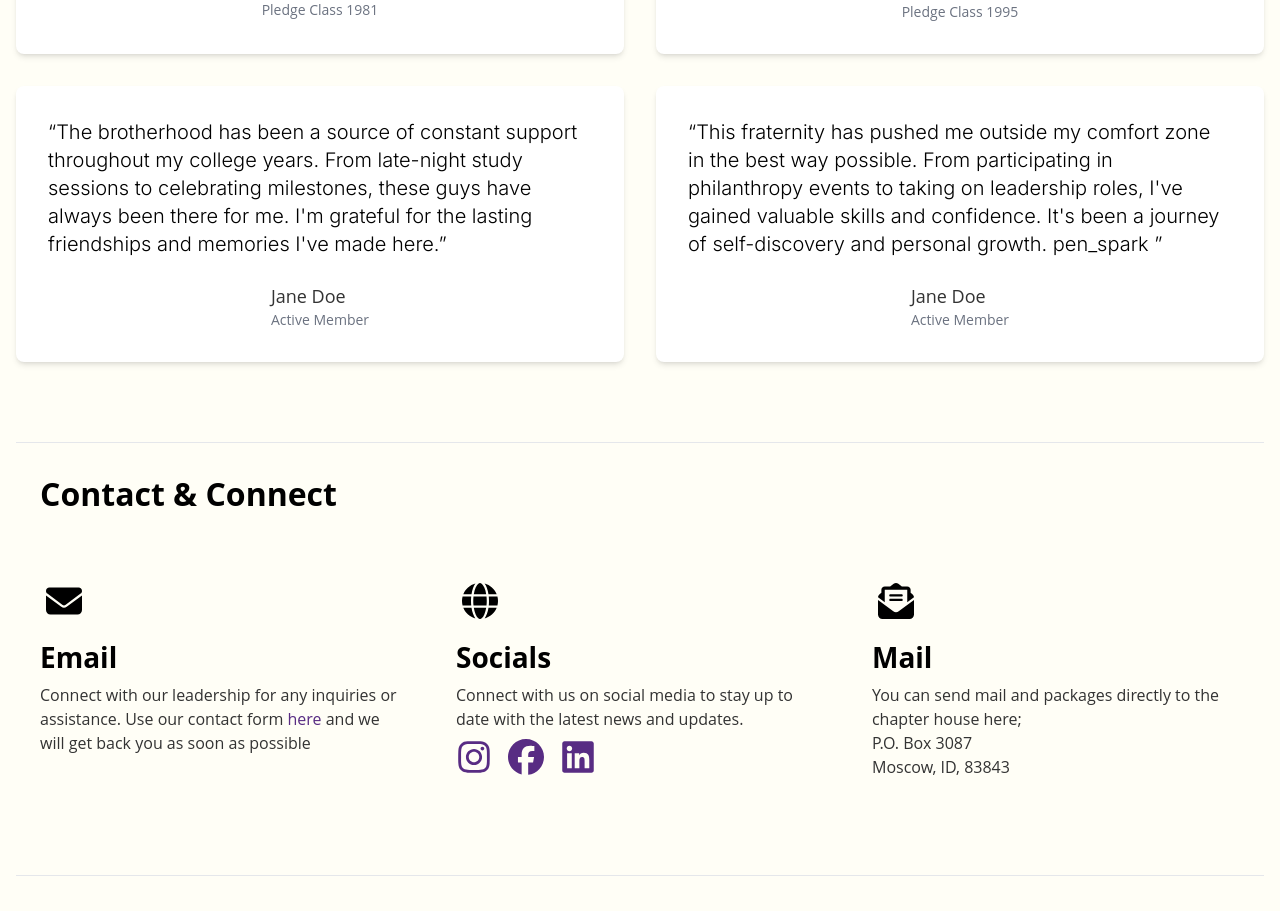
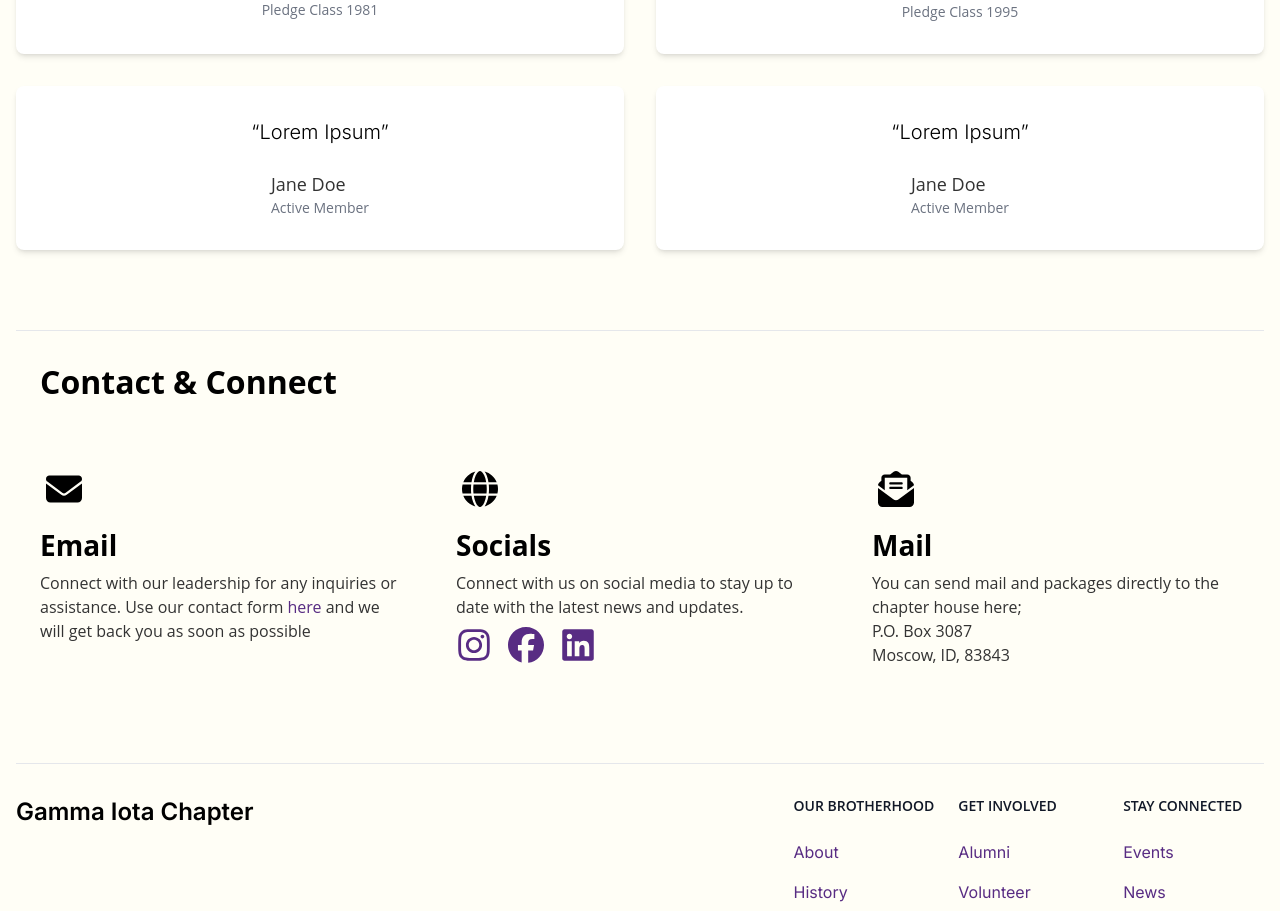
Before and after one commit to MSBivens/dsp, a Next.js app in the folder dsp/: page / in a window 1280 px wide. Shown: the part 3025-3936 px from the top of the page. Built offline with nearby package versions, Linux system fonts and the light colour scheme.

Commit message:
placeholder text

```diff
--- a/dsp/src/app/page.js
+++ b/dsp/src/app/page.js
@@ -245,11 +245,7 @@ export default function Home() {
           </figure>
           <figure className="rounded-lg shadow-md bg-white p-8 flex flex-col items-center justify-center hover:shadow-lg">
             <blockquote className="text-xl font-light mb-6">
-              “The brotherhood has been a source of constant support throughout
-              my college years. From late-night study sessions to celebrating
-              milestones, these guys have always been there for me. I&apos;m
-              grateful for the lasting friendships and memories I&apos;ve made
-              here.”
+              “Lorem Ipsum”
             </blockquote>
             <figcaption className="flex items-center space-x-2">
               <div className="text-left">
@@ -260,11 +256,7 @@ export default function Home() {
           </figure>
           <figure className="rounded-lg shadow-md bg-white p-8 flex flex-col items-center justify-center hover:shadow-lg">
             <blockquote className="text-xl font-light mb-6">
-              “This fraternity has pushed me outside my comfort zone in the best
-              way possible. From participating in philanthropy events to taking
-              on leadership roles, I&apos;ve gained valuable skills and
-              confidence. It&apos;s been a journey of self-discovery and
-              personal growth. pen_spark ”
+              “Lorem Ipsum”
             </blockquote>
             <figcaption className="flex items-center space-x-2">
               <div className="text-left">
```
